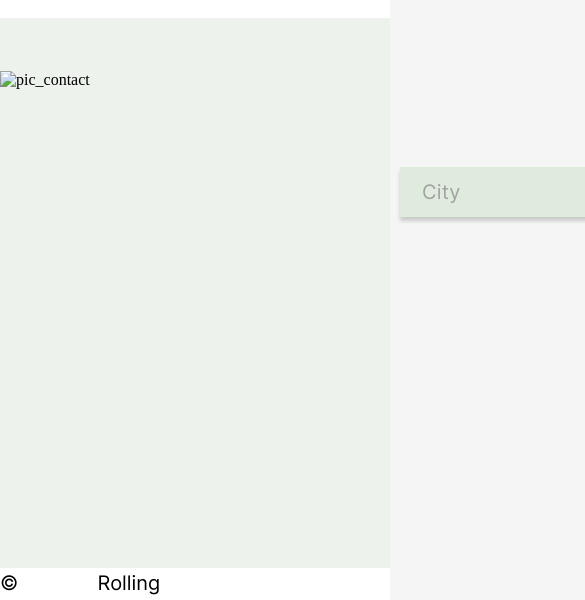
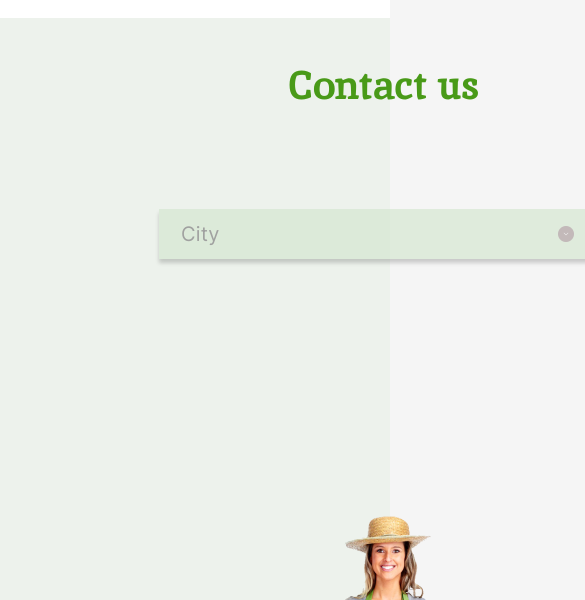
Before and after one commit to serg-lubeshko/plant, a plain HTML site: page plants/index.html in a window 390 px wide. Shown: the part 5624-6224 px from the top of the page, 585 px wide, since content can reach past the window. Drawn offline with Linux system fonts and the light colour scheme.

Commit message:
feat:: adaptive contact

```diff
--- a/plants/index.html
+++ b/plants/index.html
@@ -166,7 +166,7 @@
 
     <section class="contacts" id="contact">
         <div class="wrap3">
-            <img class="contact__picture" src="images/pictures/contact/contact_woman_768 (2).png
+            <img class="contact__picture" src="images/pictures/contact/contact_woman_768.png
 " alt="pic_contact">
             <div class="wrap3__title">
                 <h2 class="contact__title">Contact us</h2>
--- a/plants/styles/styles.css
+++ b/plants/styles/styles.css
@@ -1014,33 +1014,19 @@ select::-ms-expand {
         height: 585px;
     }
 
-    /*.about__left {*/
-    /*    width: 50%;*/
-
-        /*border: #8151a8 1px solid;*/
-
+    .wrap3 {
+        min-width: 768px;
+        margin: 0 auto;
+        display: flex;
+        flex-direction: column-reverse;
+        align-items: center;
     }
 
-    /*.wrap3 {*/
-    /*    min-width: 768px;*/
-    /*    margin: 0 auto;*/
-    /*    display: flex;*/
-    /*    flex-direction: column-reverse;*/
-    /*    !*justify-content: space-between;*!*/
-    /*}*/
-
-    /*.contact__picture {*/
-    /*    !*width: 200px;*!*/
-    /*    !*display: inline-block;*!*/
-    /*    margin: 0 auto;*/
-    /*    order: -1*/
-
-        /*display: inline-block;*/
-        /*height: 200px;*/
-        /*width: 248px;*/
-        /*vertical-align: bottom;*/
-
-    /*}*/
+    .contact__picture {
+        height: 100%;
+        width: 200px;
+        margin-right: -17px;
+    }
 
     .contact__title {
         display: inline-block;
@@ -1048,18 +1034,47 @@ select::-ms-expand {
         font-size: 40px;
         line-height: 52px;
         color: #499A18;
-        /*margin: -70px;*/
         text-align: center;
+        margin-bottom: 98px;
+        margin-right: 50px;
 
     }
     .wrap3__title{
         margin-left: auto;
         margin-right: auto;
-        /*margin-bottom: 40px;*/
-        /*margin-top: 40px;*/
         order: 2;
     }
 
     .select__order{
         order: 1
     }
+
+    .contacts {
+        height: 739px;
+        background-color: #EDF2EC;
+        display: flex;
+        /*flex-direction: row;*/
+        align-items: flex-end;
+
+    }
+
+    .contact_button {
+        /*width: 450px;*/
+        /*height: 50px;*/
+        /*background: #D6E7D2;*/
+        /*box-shadow: 0 4px 4px rgba(0, 0, 0, 0.25);*/
+        /*border-radius: 0;*/
+        /*border: none;*/
+        margin-top: 0;
+        margin-bottom: 250px;
+    }
+
+
+
+
+
+
+
+
+
+}
```
